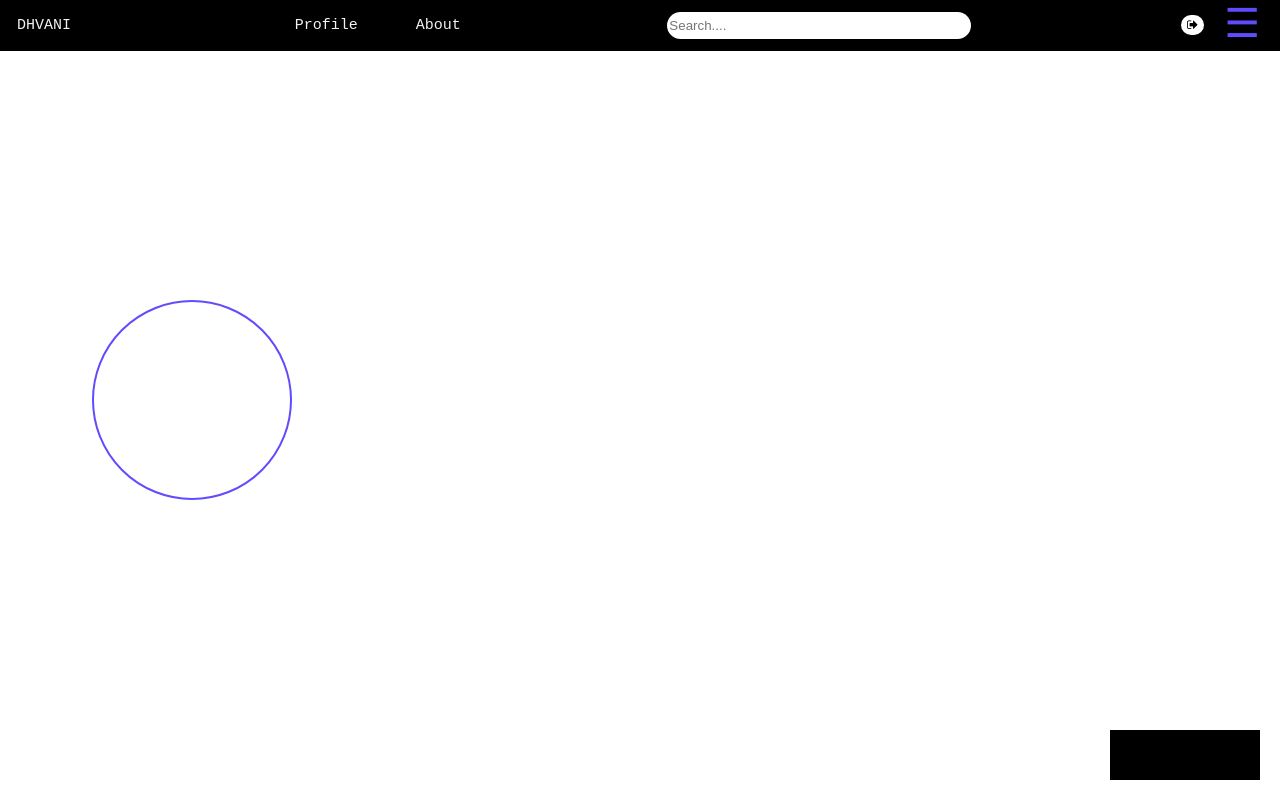
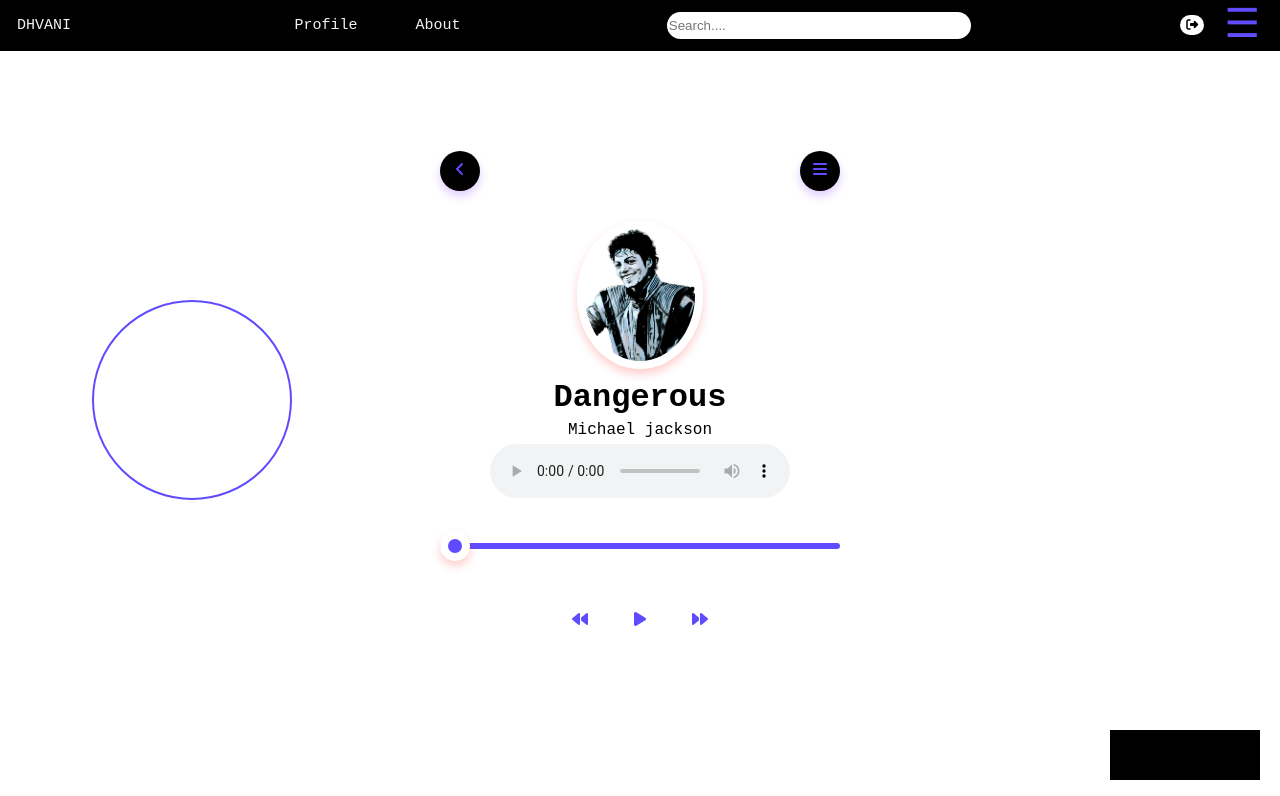
Before and after one commit to Sri01729/DHVANI-AI-project-Sri01729, a PHP site: page / in a window 1280 px wide. Shown: the top 796 px of the page. Run offline with PHP 8.4, Linux system fonts and the light colour scheme; some libraries are stand-ins or nearby versions.

Commit message:
Add buttons, progress bar and image for the music player

```diff
--- a/DHVANI/assets/style.css
+++ b/DHVANI/assets/style.css
@@ -474,3 +474,63 @@ button.next {
   padding: 25px 35px;
   text-align: center;
 }
+
+.player-nav {
+  display: flex;
+  justify-content: space-between;
+  margin-bottom: 30px;
+}
+
+.player-circle {
+  border-radius: 50%;
+  width: 40px;
+  height: 40px;
+  line-height: 40px;
+  background: black;
+  color: #604cff;
+  box-shadow: 0 5px 10px rgba(110, 26, 255, 0.22);
+}
+
+.song-img {
+  width: 110px;
+  border-radius: 50%;
+  border: 8px solid #fff;
+  box-shadow: 0 5px 10px rgba(255, 26, 26, 0.22);
+}
+
+#progress {
+  -webkit-appearance: none;
+  width: 100%;
+  height: 6px;
+  background: #604cff;
+  border-radius: 4px;
+  cursor: pointer;
+  margin: 40px 0;
+}
+
+#progress::-webkit-slider-thumb {
+  -webkit-appearance: none;
+  width: 30px;
+  height: 30px;
+  background: #604cff;
+  border-radius: 50%;
+  cursor: pointer;
+  border: 8px solid #fff;
+  box-shadow: 0 5px 10px rgba(255, 26, 26, 0.22);
+}
+
+.controls {
+  display: flex;
+  justify-content: center;
+  align-items: center;
+}
+.controls div {
+  width: 60px;
+  height: 60px;
+  display: inline-flex;
+  align-items: center;
+  justify-content: center;
+  border-radius: 50%;
+  color: #604cff;
+  cursor: pointer;
+}
--- a/DHVANI/views/header.view.php
+++ b/DHVANI/views/header.view.php
@@ -13,6 +13,7 @@
     <link href="https://fonts.googleapis.com/css2?family=Nanum+Myeongjo&display=swap" rel="stylesheet">
     <link rel="stylesheet" href="https://cdn.jsdelivr.net/npm/swiper@11/swiper-bundle.min.css" />
     <script src="https://cdn.jsdelivr.net/npm/swiper@11/swiper-bundle.min.js"></script>
+    <script src="https://kit.fontawesome.com/3a1fd0a5ce.js" crossorigin="anonymous"></script>
     <link rel="stylesheet" href="/DHVANI/assets/style.css">
 </head>
 
--- a/DHVANI/views/home.view.php
+++ b/DHVANI/views/home.view.php
@@ -4,14 +4,37 @@
         <div class="circle" id="circle1">
             <h1>Weather data loading</h1>
         </div>
-        <div class="intro-text">
+
+        <div class="player-container">
+            <div class="music-player">
+                <nav class="player-nav">
+                    <div class="player-circle">
+                        <i class="fa-solid fa-angle-left"></i>
+                    </div>
+                    <div class="player-circle">
+                        <i class="fa-solid fa-bars"></i>
+                    </div>
+                </nav>
+                <img src="/DHVANI/assets/img/michael.png" alt="" class="song-img">
+                <h1 class="song-name">Dangerous</h1>
+                <p class="artist-name">Michael jackson</p>
+
+                <audio controls>
+                    <source src="" type="audio/mpeg">
+                </audio>
+
+                <input type="range" value="0" id="progress">
+
+                <div class="controls">
+                    <div><i class="fa-solid fa-backward"></i></div>
+                    <div><i class="fa-solid fa-play"></i></div>
+                    <div><i class="fa-solid fa-forward"></i></div>
+                </div>
+            </div>
+        </div>
+        <div class=" intro-text">
             <h1>DHVANI</h1>
             <p>Tunes for the forecast</p>
-        </div>
-        <div class="player-container">
-            <div class="music-player">
-
-            </div>
         </div>
         <div class="circle" id="circle2">
             <h1>Mood</h1>
```
